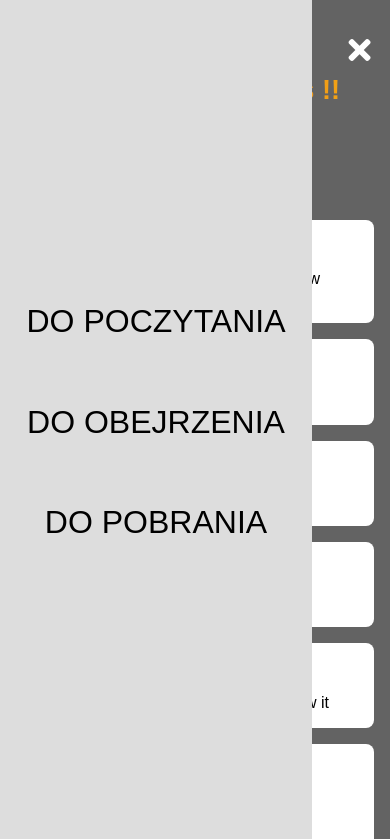
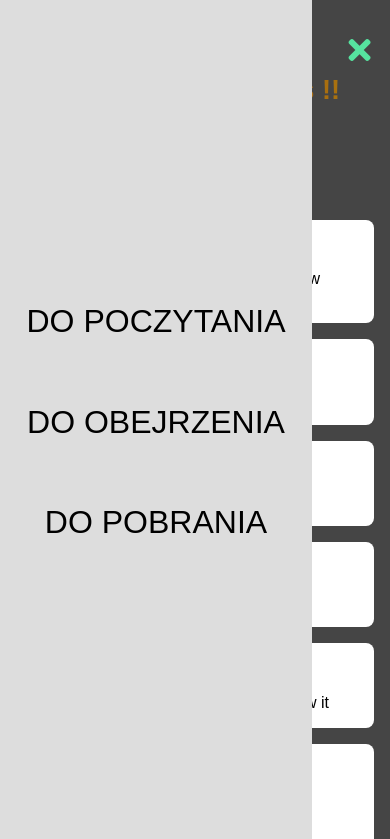
Before and after one commit to Piotrn-87/frontendTools, a website: page index.html in a window 390 px wide. Both pictures are taken after a click on the element 356 px from the left and 49 px from the top of the page. Shown: the top 839 px of the page. Drawn offline with Linux system fonts and the light colour scheme.

Commit message:
Feature: adding backdrop to mobile nav

```diff
--- a/index.html
+++ b/index.html
@@ -16,10 +16,13 @@
 
 <body>
 
+    <!-- Backdrop -->
+    <div class="backdrop active"></div>
+
     <!-- Burger Menu -->
     <div class="burger">
-        <i class="fas fa-bars show_icon"></i>
-        <i class="fas fa-times"></i>
+        <i class="fas fa-bars show_icon active"></i>
+        <i class="fas fa-times active"></i>
     </div>
 
     <!-- nav -->
@@ -38,7 +41,7 @@
     </nav>
 
     <!-- mobile nav -->
-    <nav class="mobile-nav mobile-nav__visible">
+    <nav class="mobile-nav active">
         <ul class="mobile__nav--items">
             <li class="mobile__nav--item">
                 <a class="mobile__nav--link" href="#do_poczytania">do poczytania</a>
--- a/src/js/main.js
+++ b/src/js/main.js
@@ -1,9 +1,8 @@
 const headerText = document.querySelector(".hero__header--text");
 const burgerMenu = document.querySelector(".burger");
-const burgerIcon = document.querySelector(".fa-bars");
-const xIcon = document.querySelector(".fa-times");
-const fas = document.querySelector(".fas");
 const mobileNav = document.querySelector(".mobile-nav");
+const backdrop = document.querySelector(".backdrop");
+const activeElement = document.querySelectorAll(".active");
 
 const text = "Frontend Resources !!"
 const time = 200;
@@ -18,8 +17,15 @@ const addLetter = () => {
 }
 const headerTyping = setInterval(addLetter, time);
 
-burgerMenu.addEventListener("click", function () {
-    burgerIcon.classList.toggle("show_icon");
-    xIcon.classList.toggle("show_icon");
-    mobileNav.classList.toggle("mobile-nav__visible");
+burgerMenu.addEventListener("click", (e) => {
+    for (let i = 0; i < activeElement.length; i++) {
+        activeElement[i].classList.toggle("show_icon");
+        activeElement[i].classList.toggle("mobile-nav__visible");
+        activeElement[i].classList.toggle("backdrop-active");
+    }
 })
+
+backdrop.addEventListener("click", (e) => {
+    mobileNav.classList.remove("mobile-nav__visible");
+    backdrop.classList.remove("backdrop-active");
+})
--- a/src/scss/main.scss
+++ b/src/scss/main.scss
@@ -17,20 +17,37 @@ html {
   background: rgb(99, 99, 99);
 }
 
-
 body {
   color: #fff;
   font-family: Arial, Helvetica, sans-serif;
   height: 100vh;
 }
 
+.backdrop {
+  // display: none;
+  opacity: 0;
+  position: fixed;
+  top: 0;
+  left: 0;
+  width: 100vw;
+  height: 100vh;
+  background-color: rgba(0, 0, 0, .3);
+  transition: .5s linear;
+}
+
+.backdrop-active {
+  opacity: 1;
+  // display: inline-block;
+}
+
 .burger {
-  display: none;
+  display: flex;
   position: absolute;
   top: 4%;
   right: 5%;
   font-size: 2rem;
   z-index: 2020;
+  color: $accent-1;
 
   .fas {
     display: none;
@@ -45,9 +62,9 @@ body {
   cursor: pointer;
 }
 
-@media (max-width: 40rem) {
+@media (min-width: 40rem) {
   .burger {
-    display: block;
+    display: none;
   }
 }
 
@@ -59,7 +76,7 @@ body {
   z-index: 10;
 
   .main__nav--item {
-    display: flex;
+    display: none;
     list-style-type: none;
     align-items: center;
     justify-content: center;
@@ -79,9 +96,9 @@ body {
     color: $accent-3;
   }
 
-  @media (max-width: 40rem) {
+  @media (min-width: 40rem) {
     .main__nav--item {
-      display: none;
+      display: flex;
     }
   }
 }
@@ -94,6 +111,8 @@ body {
   background: #ddd;
   height: 100vh;
   z-index: 2019;
+  transform: translateX(-100%);
+  transition: transform .5s linear;
 
   .mobile__nav--items {
     display: flex;
@@ -121,7 +140,7 @@ body {
 }
 
 .mobile-nav__visible {
-  display: none;
+  transform: translateX(0);
 }
 
 .hero {
@@ -202,7 +221,6 @@ body {
       opacity: 1;
       bottom: -100%;
       transition: 0.3s ease-in-out bottom;
-      // will-change: bottom;
       transform: rotate(15deg);
       color: $accent-1;
       z-index: 0;
@@ -216,8 +234,10 @@ body {
       }
     }
 
-    &:hover:before {
-      bottom: -10%;
+    @media (min-width: 64rem) {
+      &:hover:before {
+        bottom: -10%;
+      }
     }
   }
 
```
Also changed, not shown: css/main.css, 1 other file.
